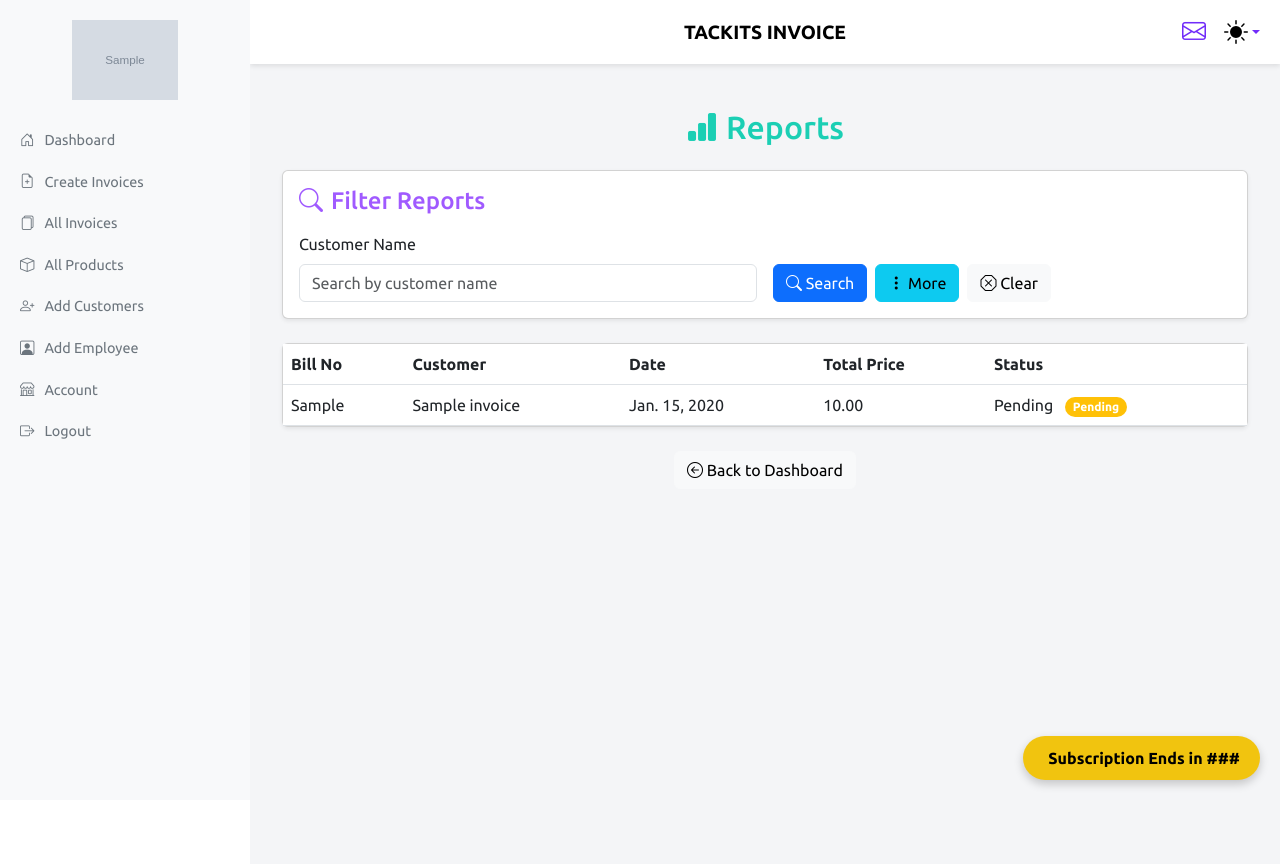
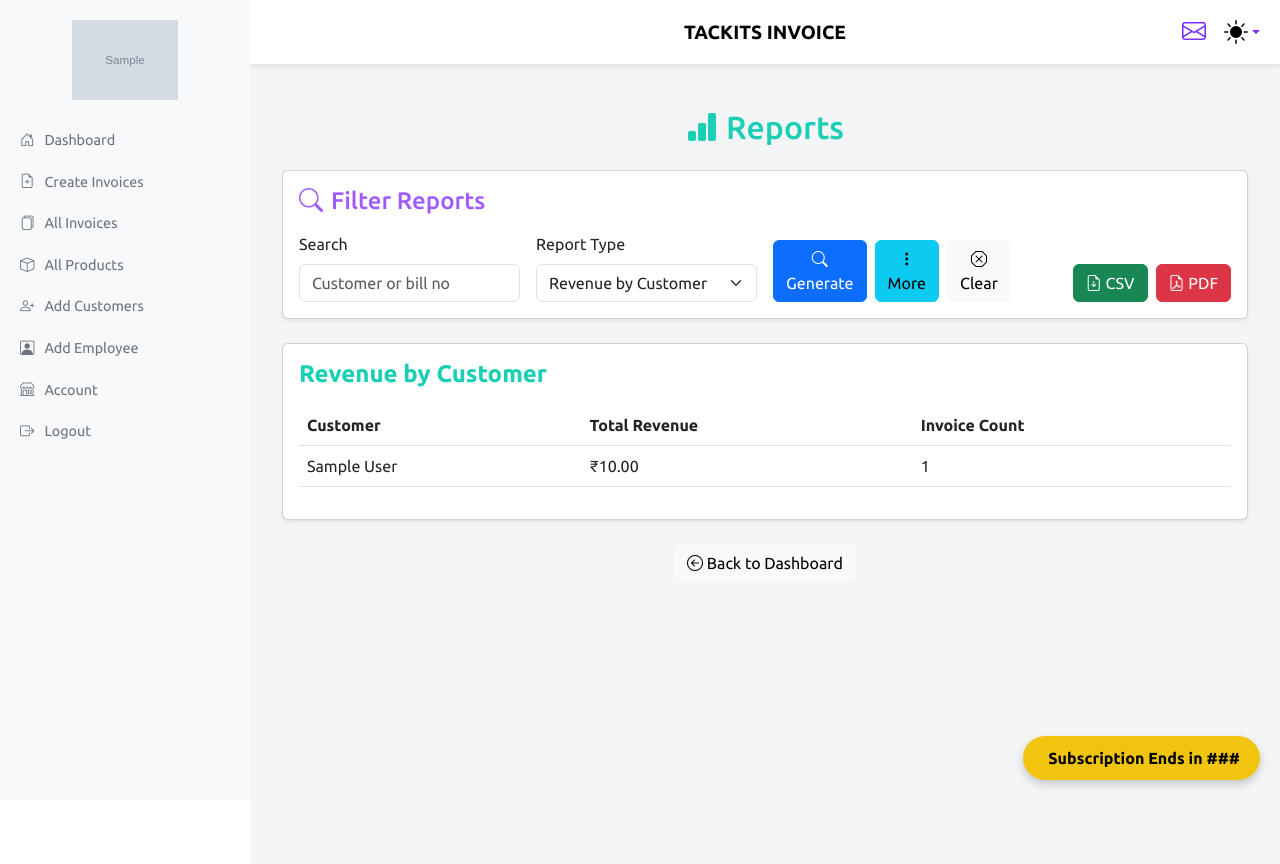
Before and after one commit to lilavathra-tackits/invoice_generator, a Django app: page /reports/ in a window 1280 px wide. Run offline with Django 5.2, Linux system fonts and the light colour scheme; a user stored in the database is signed in; tables that the repository leaves empty hold one stand-in row (values such as "Sample post"); grey boxes marked "Sample" are stand-in pictures; some libraries are stand-ins or nearby versions.

Commit message:
Updated Report Page

```diff
--- a/invoice_generator/invoice/templates/invoice/reports.html
+++ b/invoice_generator/invoice/templates/invoice/reports.html
@@ -15,15 +15,22 @@
             </h4>
             <div class="filter-section">
                 <form method="get" class="row g-3 align-items-end">
-                    <div class="col-md-6">
-                        <label for="search" class="form-label">Customer Name</label>
+                    <div class="col-md-3">
+                        <label for="search" class="form-label">Search</label>
                         <input type="text" name="search" id="search" class="form-control"
-                               placeholder="Search by customer name"
+                               placeholder="Customer or bill no"
                                value="{{ search_query }}">
                     </div>
-                    <div class="col-md-6 d-flex align-items-end gap-2 justify-content-start">
+                    <div class="col-md-3">
+                        <label for="report_type" class="form-label">Report Type</label>
+                        <select name="report_type" id="report_type" class="form-select">
+                            <option value="revenue_by_customer" {% if report_type == 'revenue_by_customer' %}selected{% endif %}>Revenue by Customer</option>
+                            <option value="top_products" {% if report_type == 'top_products' %}selected{% endif %}>Top Products</option>
+                        </select>
+                    </div>
+                    <div class="col-md-3 d-flex align-items-end gap-2 justify-content-start">
                         <button type="submit" class="btn btn-primary">
-                            <i class="bi bi-search"></i> Search
+                            <i class="bi bi-search"></i> Generate
                         </button>
                         <button type="button" class="btn btn-info" data-bs-toggle="collapse"
                                 data-bs-target="#dateFilters" aria-expanded="false"
@@ -34,13 +41,21 @@
                             <i class="bi bi-x-octagon"></i> Clear
                         </a>
                     </div>
+                    <div class="col-md-3 d-flex align-items-end gap-2 justify-content-end">
+                        <a href="?{{ request.GET.urlencode }}&export=csv" class="btn btn-success">
+                            <i class="bi bi-file-earmark-arrow-down"></i> CSV
+                        </a>
+                        <a href="?{{ request.GET.urlencode }}&export=pdf" class="btn btn-danger">
+                            <i class="bi bi-file-earmark-pdf"></i> PDF
+                        </a>
+                    </div>
                 </form>
 
                 <!-- Collapsible Date Filters -->
                 <div class="collapse mt-3" id="dateFilters">
                     <form method="get" class="row g-3 align-items-end">
-                        <!-- Preserve all current filters -->
                         <input type="hidden" name="search" value="{{ search_query }}">
+                        <input type="hidden" name="report_type" value="{{ report_type }}">
                         <div class="col-md-3">
                             <label for="start_date" class="form-label">Start Date</label>
                             <input type="date" name="start_date" id="start_date" class="form-control"
@@ -60,107 +75,67 @@
         </div>
     </div>
 
-    <!-- Reports Table -->
-    <div class="card shadow-sm">
-        <div class="card-body p-0">
+    <!-- Report Content -->
+    <div class="card shadow-sm mb-4">
+        <div class="card-body">
+            <h3 class="text-teal mb-3">{{ report_title }}</h3>
+
+            {% if report_type == 'revenue_by_customer' %}
+                <!-- Revenue by Customer -->
                 <div class="table-responsive">
-                <table class="table table-hover mb-0">
+                    <table class="table table-hover">
                         <thead class="bg-purple">
                             <tr>
-                            <th>Bill No</th>
                                 <th>Customer</th>
-                            <th>Date</th>
-                            <th>Total Price</th>
-                            <th>Status</th>
+                                <th>Total Revenue</th>
+                                <th>Invoice Count</th>
                             </tr>
                         </thead>
                         <tbody>
-                        {% for invoice in invoices %}
+                            {% for item in data %}
                             <tr>
-                            <td>{{ invoice.bill_no }}</td>
-                            <td>{{ invoice.customer_name }}</td>
-                            <td>{{ invoice.date }}</td>
-                            <td>{{ invoice.total_price }}</td>
-                            <td>
-                                {{ invoice.status|capfirst }}
-                                {% if invoice.status == 'paid' %}
-                                    <span class="badge bg-success rounded-pill ms-2">Paid</span>
-                                {% elif invoice.status == 'overdue' %}
-                                    <span class="badge bg-danger rounded-pill ms-2">Overdue</span>
-                                {% else %}
-                                    <span class="badge bg-warning rounded-pill ms-2">Pending</span>
-                                {% endif %}
-                            </td>
+                                <td>{{ item.customer__name }}</td>
+                                <td>₹{{ item.total_revenue|floatformat:2 }}</td>
+                                <td>{{ item.invoice_count }}</td>
                             </tr>
                             {% empty %}
                             <tr>
-                            <td colspan="5" class="text-muted text-center">No invoices found.</td>
+                                <td colspan="3" class="text-muted text-center">No data found.</td>
                             </tr>
                             {% endfor %}
                         </tbody>
                     </table>
                 </div>
+
+            {% elif report_type == 'top_products' %}
+                <!-- Top Products -->
+                <div class="table-responsive">
+                    <table class="table table-hover">
+                        <thead class="bg-purple">
+                            <tr>
+                                <th>Product</th>
+                                <th>Total Sold</th>
+                                <th>Total Revenue</th>
+                            </tr>
+                        </thead>
+                        <tbody>
+                            {% for item in data %}
+                            <tr>
+                                <td>{{ item.product__name }}</td>
+                                <td>{{ item.total_sold }}</td>
+                                <td>₹{{ item.total_revenue|floatformat:2 }}</td>
+                            </tr>
+                            {% empty %}
+                            <tr>
+                                <td colspan="3" class="text-muted text-center">No products sold.</td>
+                            </tr>
+                            {% endfor %}
+                        </tbody>
+                    </table>
+                </div>
+            {% endif %}
         </div>
     </div>
-
-    <!-- Pagination -->
-    {% if page_obj.has_other_pages %}
-    <nav aria-label="Reports pagination">
-        <ul class="pagination justify-content-center mt-3">
-            {% if page_obj.has_previous %}
-                <li class="page-item">
-                    <a class="page-link" href="?page=1{% if search_query %}&search={{ search_query }}{% endif %}{% if start_date %}&start_date={{ start_date }}{% endif %}{% if end_date %}&end_date={{ end_date }}{% endif %}" aria-label="First">
-                        <span aria-hidden="true">« First</span>
-                    </a>
-                </li>
-                <li class="page-item">
-                    <a class="page-link" href="?page={{ page_obj.previous_page_number }}{% if search_query %}&search={{ search_query }}{% endif %}{% if start_date %}&start_date={{ start_date }}{% endif %}{% if end_date %}&end_date={{ end_date }}{% endif %}" aria-label="Previous">
-                        <span aria-hidden="true">‹ Prev</span>
-                    </a>
-                </li>
-            {% else %}
-                <li class="page-item disabled">
-                    <span class="page-link">« First</span>
-                </li>
-                <li class="page-item disabled">
-                    <span class="page-link">‹ Prev</span>
-                </li>
-            {% endif %}
-
-            {% for num in page_obj.paginator.page_range %}
-                {% if page_obj.number == num %}
-                    <li class="page-item active">
-                        <span class="page-link">{{ num }}</span>
-                    </li>
-                {% elif num > page_obj.number|add:'-3' and num < page_obj.number|add:'3' %}
-                    <li class="page-item">
-                        <a class="page-link" href="?page={{ num }}{% if search_query %}&search={{ search_query }}{% endif %}{% if start_date %}&start_date={{ start_date }}{% endif %}{% if end_date %}&end_date={{ end_date }}{% endif %}">{{ num }}</a>
-                    </li>
-                {% endif %}
-            {% endfor %}
-
-            {% if page_obj.has_next %}
-                <li class="page-item">
-                    <a class="page-link" href="?page={{ page_obj.next_page_number }}{% if search_query %}&search={{ search_query }}{% endif %}{% if start_date %}&start_date={{ start_date }}{% endif %}{% if end_date %}&end_date={{ end_date }}{% endif %}" aria-label="Next">
-                        <span aria-hidden="true">Next ›</span>
-                    </a>
-                </li>
-                <li class="page-item">
-                    <a class="page-link" href="?page={{ page_obj.paginator.num_pages }}{% if search_query %}&search={{ search_query }}{% endif %}{% if start_date %}&start_date={{ start_date }}{% endif %}{% if end_date %}&end_date={{ end_date }}{% endif %}" aria-label="Last">
-                        <span aria-hidden="true">Last »</span>
-                    </a>
-                </li>
-            {% else %}
-                <li class="page-item disabled">
-                    <span class="page-link">Next ›</span>
-                </li>
-                <li class="page-item disabled">
-                    <span class="page-link">Last »</span>
-                </li>
-            {% endif %}
-        </ul>
-    </nav>
-    {% endif %}
 
     <!-- Back to Dashboard Button -->
     <div class="text-center mt-4">
--- a/invoice_generator/invoice/views.py
+++ b/invoice_generator/invoice/views.py
@@ -13,18 +13,16 @@
 from django.core.paginator import Paginator
 from datetime import datetime, timedelta
 from django.db.models import Sum, Count, Q
-from django.db.models.functions import TruncDay
+from django.db.models.functions import TruncDay, TruncMonth
 from django.utils import timezone
 import bleach
+import csv
 from django.core.exceptions import ValidationError, ObjectDoesNotExist
 from django.db import DatabaseError
 from django.http import Http404
 from django.db import transaction
 from django.urls import reverse
 from django.contrib.auth.password_validation import validate_password
-
-
-# Email
 from django.core.mail import EmailMessage
 from django.core.mail.backends.smtp import EmailBackend
 
@@ -525,7 +523,7 @@
 # Reports view (Both admin and employee)
 @login_required
 def reports(request):
-    """Generate invoice reports with filtering."""
+    """Generate advanced invoice reports with filtering and export options."""
     if request.user.role == 'employee':
         shop_owner = request.user.shop_owner
         if not shop_owner:
@@ -535,32 +533,81 @@
     else:
         invoices = Invoice.objects.filter(user=request.user)
 
+    shop_details = ShopDetails.objects.filter(user=request.user).first()
+
+    # Filters
     search_query = request.GET.get('search', '')
     start_date = request.GET.get('start_date', '')
     end_date = request.GET.get('end_date', '')
+    report_type = request.GET.get('report_type', 'revenue_by_customer')
+    export_format = request.GET.get('export', None)
 
     if search_query:
-        invoices = invoices.filter(customer_name__icontains=search_query)
-
+        invoices = invoices.filter(
+            Q(customer_name__icontains=search_query) |
+            Q(bill_no__icontains=search_query)
+        )
     if start_date:
         invoices = invoices.filter(date__gte=start_date)
     if end_date:
         invoices = invoices.filter(date__lte=end_date)
 
-    paginator = Paginator(invoices, 10)
-    page_number = request.GET.get('page')
-    page_obj = paginator.get_page(page_number)
+    # Report Data
+    context = {'shop_details': shop_details, 'report_type': report_type}
 
-    shop_details = ShopDetails.objects.filter(user=request.user).first()
+    if report_type == 'revenue_by_customer':
+        context['report_title'] = 'Revenue by Customer'
+        context['data'] = (
+            invoices.values('customer__name')
+            .annotate(total_revenue=Sum('total_price'), invoice_count=Count('id'))
+            .order_by('-total_revenue')
+        )
 
-    context = {
-        'invoices': page_obj,
-        'page_obj': page_obj,
+    elif report_type == 'top_products':
+        context['report_title'] = 'Top-Selling Products'
+        context['data'] = (
+            InvoiceItem.objects.filter(invoice__user=shop_owner if request.user.role == 'employee' else request.user)
+            .values('product__name')
+            .annotate(total_sold=Sum('quantity'), total_revenue=Sum('amount'))
+            .order_by('-total_revenue')
+        )
+
+    # Export Options
+    if export_format == 'csv':
+        response = HttpResponse(content_type='text/csv')
+        response['Content-Disposition'] = f'attachment; filename="{report_type}_report.csv"'
+        writer = csv.writer(response)
+
+        if report_type == 'revenue_by_customer':
+            writer.writerow(['Customer', 'Total Revenue', 'Invoice Count'])
+            for item in context['data']:
+                writer.writerow([item['customer__name'], f"{item ['total_revenue']}", item['invoice_count']])
+
+        elif report_type == 'top_products':
+            writer.writerow(['Product', 'Total Sold', 'Total Revenue'])
+            for item in context['data']:
+                writer.writerow([item['product__name'], item ['total_sold'], f"{item ['total_revenue']}"])
+
+        return response
+
+    elif export_format == 'pdf':
+        try:
+            html_content = render_to_string('invoice/advanced_report_pdf.html', context)
+            pdf = HTML(string=html_content, base_url=request.build_absolute_uri('/')).write_pdf()
+            response = HttpResponse(pdf, content_type='application/pdf')
+            response['Content-Disposition'] = f'attachment; filename="{report_type}_report.pdf"'
+            return response
+        except Exception as e:
+            messages.error(request, f"PDF generation failed: {str(e)}")
+            return redirect('reports')
+
+    # Add filter values to context
+    context.update({
         'search_query': search_query,
         'start_date': start_date,
         'end_date': end_date,
         'shop_details': shop_details,
-    }
+    })
     return render(request, 'invoice/reports.html', context)
 
 # Dashboard (Both admin and employee)
```
Also changed, not shown: invoice_generator/invoice/templates/invoice/advanced_report_pdf.html (added, +61 -0 lines), invoice_generator/db.sqlite3 (deleted). Lines whose indentation alone changed are shown as unchanged.
